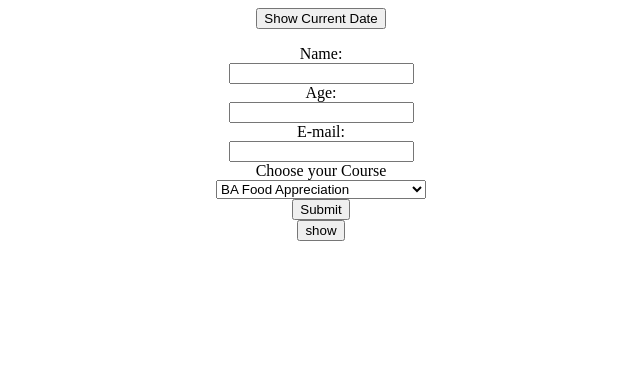
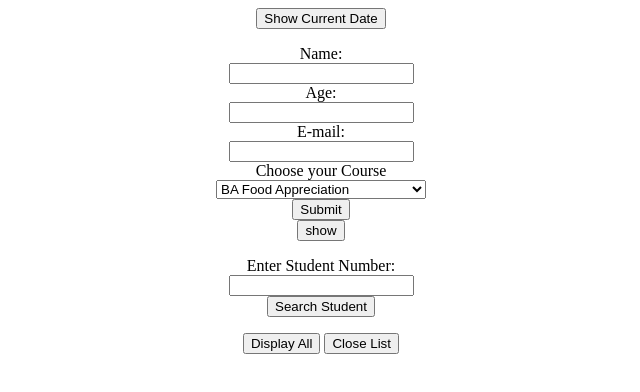
Before and after one commit to Ethanerz/cmsc126-JJEMAlert-Lab5-JS, a plain HTML site: page lab5.html in a window 1280 px wide. Shown: the whole page, without its empty margins (319-959 px from the left). Drawn offline with Linux system fonts and the light colour scheme.

Commit message:
7 and 8
search student by id
display list + close list

```diff
--- a/lab5.html
+++ b/lab5.html
@@ -22,6 +22,16 @@
 		<button type="button" onclick="showStudents()">show</button>
 		<!-- Will remove in the future -->
 	</form>
+
+    <label for="searchId">Enter Student Number:</label><br>
+    <input type="text" id="searchId"><br>
+
+    <button type="button" onclick="find_student()">Search Student</button>
+    <p id="searchResult"></p>
+
+    <button type="button" onclick="display_list()">Display All</button>
+    <button type="button" onclick="close_list()">Close List</button>
+	<div id="allStudents"></div>
   </center>
   <script src="lab5_scripts.js"></script>
 
--- a/lab5_scripts.js
+++ b/lab5_scripts.js
@@ -135,3 +135,52 @@ class Student {
 		return num;
 	}
 }
+
+function find_student() {
+    const searchId = document.getElementById("searchId").value.trim();
+    const result = document.getElementById("searchResult");
+
+    const foundStudent = students.find(student => student.studentNo === searchId);
+
+    if (foundStudent) {
+        result.innerHTML = `
+            Student Number: ${foundStudent.studentNo}<br>
+            Name: ${foundStudent.name}<br>
+            Age: ${foundStudent.age}<br>
+            E-mail: ${foundStudent.email}<br>
+            Course: ${foundStudent.course}
+        `;
+    } else {
+        result.textContent = "Student record does not exist";
+    }
+}
+
+function display_list() {
+    const allStudentsDiv = document.getElementById("allStudents");
+
+    if (students.length === 0) {
+        allStudentsDiv.textContent = "No student records available.";
+        return;
+    }
+
+    let output = "";
+
+    for (let i = 0; i < students.length; i++) {
+        output += `
+            <p>
+                Student Number: ${students[i].studentNo}<br>
+                Name: ${students[i].name}<br>
+                Age: ${students[i].age}<br>
+                E-mail: ${students[i].email}<br>
+                Course: ${students[i].course}
+            </p>
+        `;
+    }
+
+    allStudentsDiv.innerHTML = output;
+}
+
+function close_list() {
+    const allStudentsDiv = document.getElementById("allStudents");
+    allStudentsDiv.innerHTML = "";
+}
```
